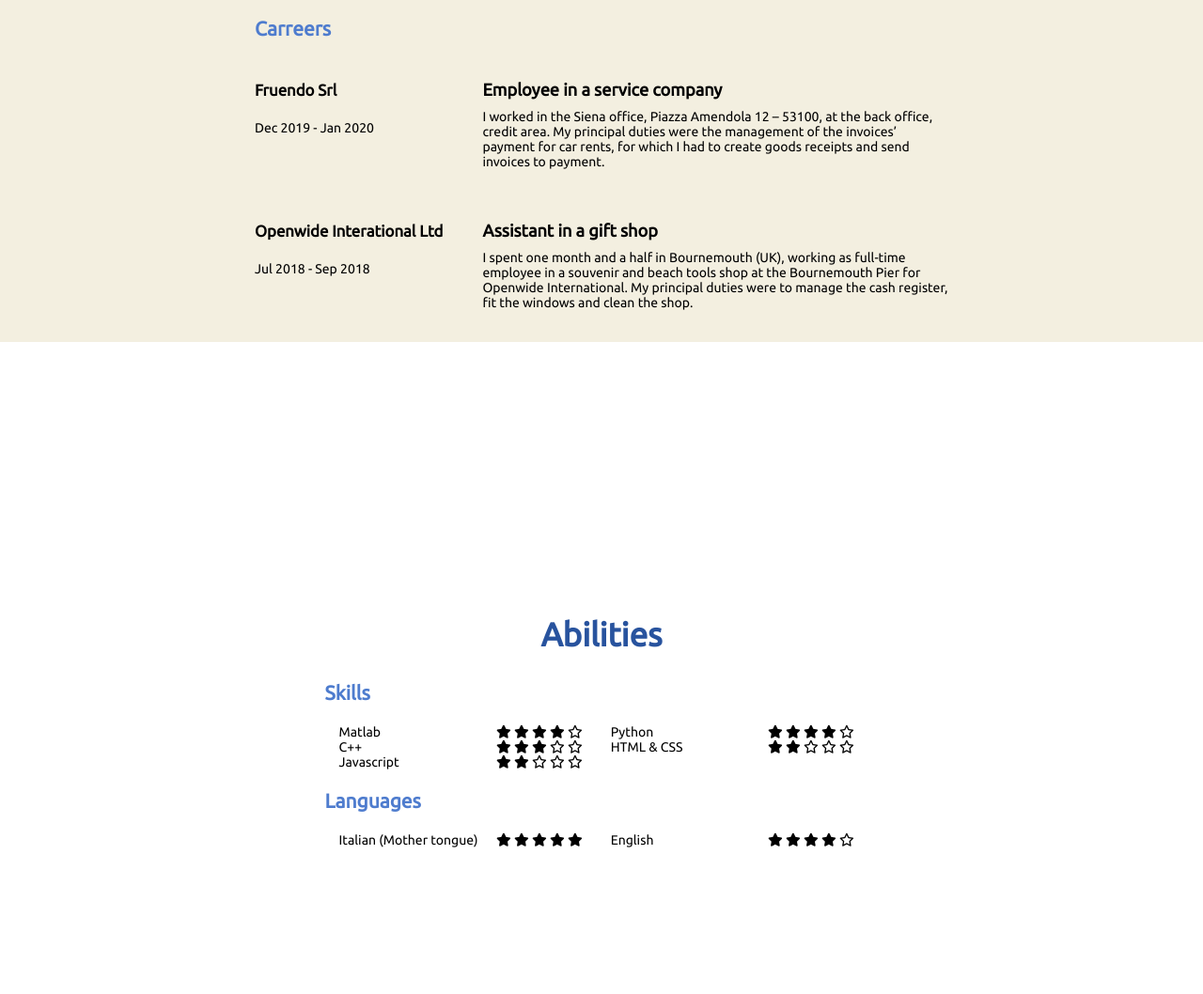
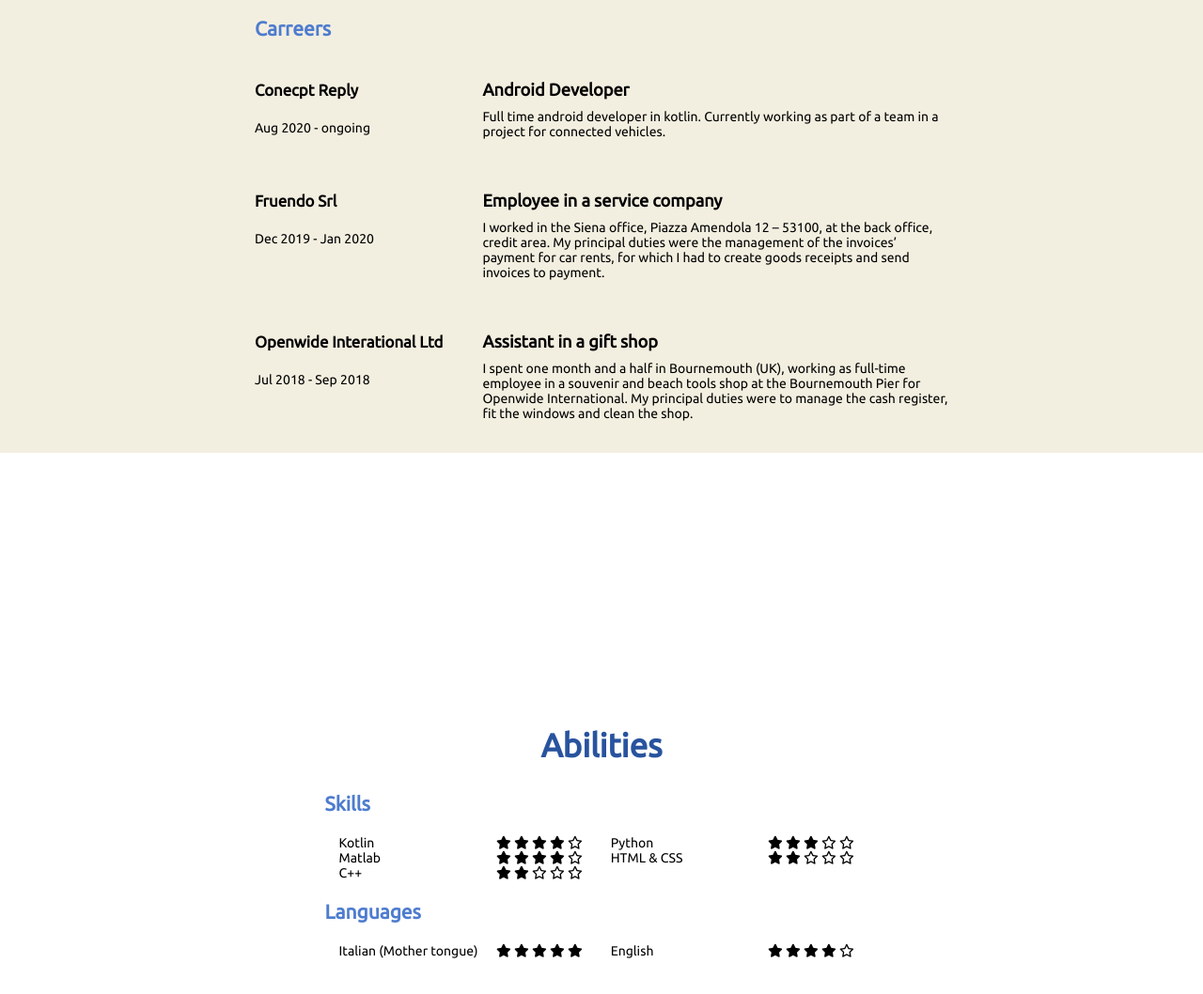
Before and after one commit to matteo-montefiori/matteo-montefiori.github.io, a plain HTML site: page index.html in a window 1280 px wide. Shown: the part 1304-2362 px from the top of the page at 94% size. Drawn offline with Linux system fonts and the light colour scheme.

Commit message:
june 2021 update

```diff
--- a/index.html
+++ b/index.html
@@ -74,6 +74,20 @@
 
 				<h3>Carreers</h3>
 				<div class="experiences">
+					<!-- Reply's Row!! -->
+					<div class="experience row">
+						<div class="col-mst-1">
+							<h4>Conecpt Reply</h4>
+							<p>Aug 2020 - ongoing</p>
+						</div>
+						<div class="col-mst-2">
+							<p>
+								<strong>Android Developer</strong>
+								Full time android developer in kotlin. Currently working as part of a team in a project for connected vehicles.
+							</p>
+						</div>
+					</div>
+
 					<!-- Fruendo's Row!! -->
 					<div class="experience row">
 						<div class="col-mst-1">
@@ -118,6 +132,16 @@
 					<div class="stars1">
 						<ul class="stars">
 							<li>
+								<span class="ability-title">Kotlin</span>
+								<span class="ability-score">
+									<i class="fas fa-star"></i>
+									<i class="fas fa-star"></i>
+									<i class="fas fa-star"></i>
+									<i class="fas fa-star"></i>
+									<i class="far fa-star"></i>
+								</span>
+							</li>
+							<li>
 								<span class="ability-title">Matlab</span>
 								<span class="ability-score">
 									<i class="fas fa-star"></i>
@@ -129,16 +153,6 @@
 							</li>
 							<li>
 								<span class="ability-title">C++</span>
-								<span class="ability-score">
-									<i class="fas fa-star"></i>
-									<i class="fas fa-star"></i>
-									<i class="fas fa-star"></i>
-									<i class="far fa-star"></i>
-									<i class="far fa-star"></i>
-								</span>
-							</li>
-							<li>
-								<span class="ability-title">Javascript</span>
 								<span class="ability-score">
 									<i class="fas fa-star"></i>
 									<i class="fas fa-star"></i>
@@ -158,7 +172,7 @@
 									<i class="fas fa-star"></i>
 									<i class="fas fa-star"></i>
 									<i class="fas fa-star"></i>
-									<i class="fas fa-star"></i>
+									<i class="far fa-star"></i>
 									<i class="far fa-star"></i>
 								</span>
 							</li>
```
